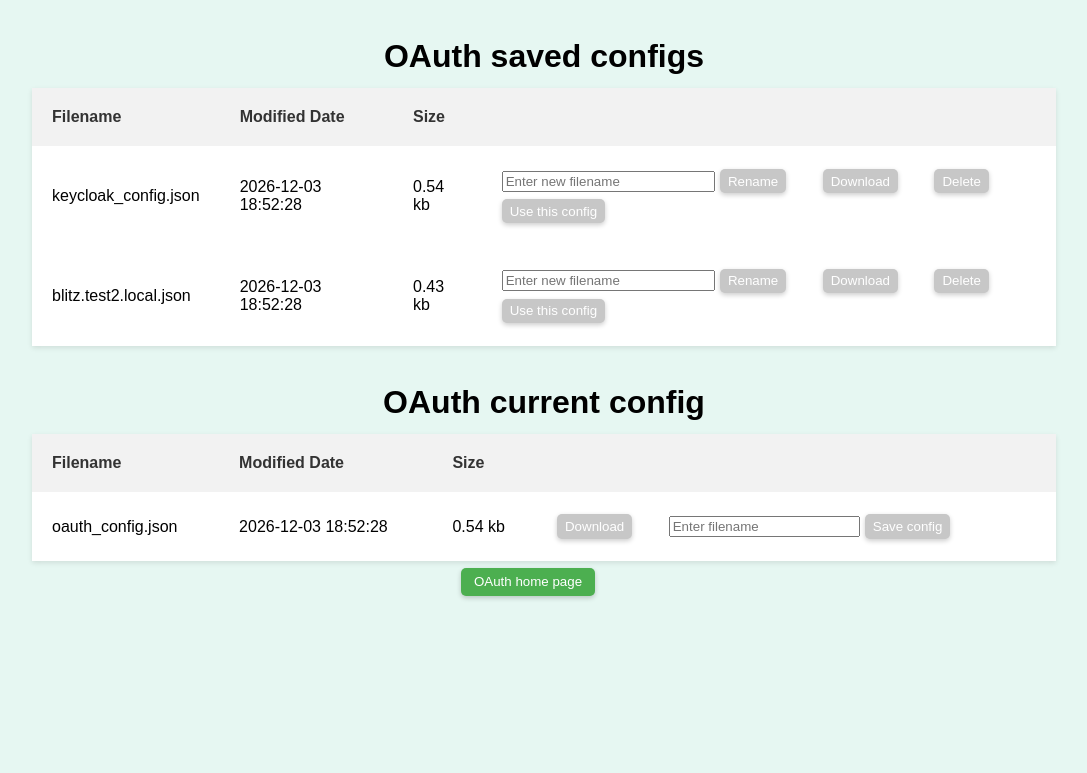
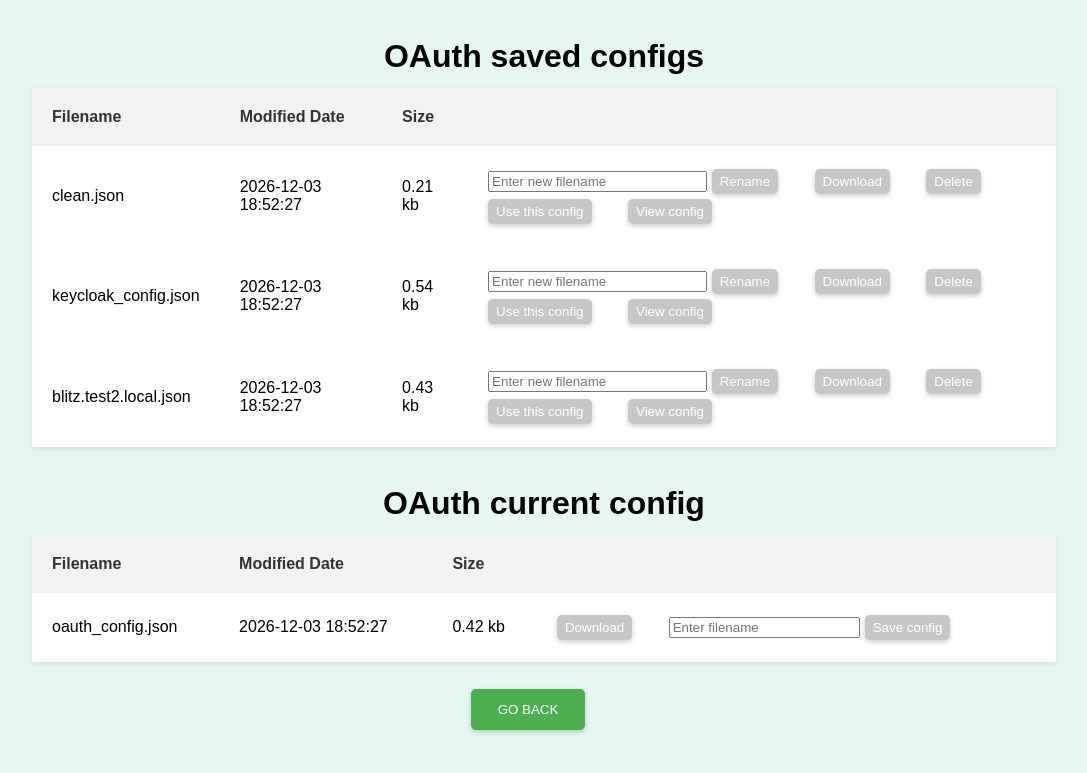
Before and after one commit to Demidovant/AuthTestApp, a Flask app: page /oauth/user_config in a window 1280 px wide. Shown: the top 773 px of the page, without its empty margins (96-1183 px from the left). Run offline with Flask 3, Linux system fonts and the light colour scheme.

Commit message:
Add save current config button, add view config button

```diff
--- a/module/oauth/oauth_endpoints.py
+++ b/module/oauth/oauth_endpoints.py
@@ -6,10 +6,10 @@ import urllib
 from urllib.parse import unquote
 
 import requests
-from flask import request, redirect, render_template, url_for, abort, make_response, send_file, jsonify
+from flask import request, redirect, render_template, url_for, send_file, jsonify
 from requests import PreparedRequest
 from werkzeug.utils import secure_filename
-from app_config.app_config import OAUTH_CONFIG_FILE, APP_NAME
+from app_config.app_config import OAUTH_CONFIG_FILE, APP_NAME, USER_OAUTH_CONFIG_FOLDER
 from module.logger import rotate_log, logger, read_log
 from module.oauth.token_handler import clear_tokens, TOKEN_FILE, TOKEN_DECODED_FILE, get_username, read_decoded_token, \
     decode_token, save_token, save_decoded_token
@@ -247,8 +247,8 @@ def register_oauth_endpoints(app):
                 return jsonify({"success": False, "error": "Missing filename"}), 400
         return redirect(url_for("oauth_user_config"))
 
-    @app.route("/oauth/config/save", methods=["POST"])
-    def oauth_save_config():
+    @app.route("/oauth/config/save_user_config", methods=["POST"])
+    def oauth_save_user_config():
         if request.method == "POST":
             data = request.get_json()
             filename = data.get("filename")
@@ -262,6 +262,20 @@ def register_oauth_endpoints(app):
                     with open(destination_file_path, 'w', encoding='utf-8') as config_file_for_save:
                         config_file_for_save.write(config_content)
                 logger.info(f"Configuration saved to {filename} successfully!")
+                return jsonify({"success": True})
+            except Exception as e:
+                logger.error(f"Error saving configuration: {e}")
+                return jsonify({"success": False, "error": str(e)}), 500
+
+    @app.route("/oauth/config/save_current_config", methods=["POST"])
+    def oauth_save_current_config():
+        if request.method == "POST":
+            data = request.get_json()
+            try:
+                destination_file_path = OAUTH_CONFIG_FILE
+                with open(destination_file_path, 'w', encoding='utf-8') as config_file_for_save:
+                    config_file_for_save.write(json.dumps(data, ensure_ascii=False, indent=4))
+                logger.info("Current configuration file saved successfully!")
                 return jsonify({"success": True})
             except Exception as e:
                 logger.error(f"Error saving configuration: {e}")
@@ -286,6 +300,18 @@ def register_oauth_endpoints(app):
             except Exception as e:
                 logger.error(f"Error saving configuration: {e}")
                 return jsonify({"success": False, "error": str(e)}), 500
+
+    @app.route("/oauth/config/view/<filename>", methods=["GET"])
+    def oauth_view_config(filename):
+        try:
+            if not filename.endswith(".json"):
+                filename = filename + ".json"
+            file_path = os.path.join(USER_OAUTH_CONFIG_FOLDER, filename)
+            with open(file_path, "r", encoding="utf-8") as config_file:
+                config_content = config_file.read()
+            return config_content, 200
+        except Exception as e:
+            return str(e), 500
 
     @app.route("/oauth/user_config")
     def oauth_user_config():
--- a/static/oauth/user_config.css
+++ b/static/oauth/user_config.css
@@ -70,9 +70,8 @@ tr:hover {
 
 
 .home-button {
-    margin-top: 0.5%;
-    margin-bottom: 0.5%;
-    padding: 0% 3%;
+    margin-top: 2em;
+    margin-bottom: 2em;
     background-color: #4CAF50; /* Зеленый цвет */
     color: white;
     border: none;
@@ -80,7 +79,7 @@ tr:hover {
     cursor: pointer;
     transition: background-color 0.3s ease; /* Плавный переход цвета */
     box-shadow: 0 2px 5px rgba(0, 0, 0, 0.2); /* Тень кнопки */
-    padding: 0.5% 1%;
+    padding: 1em 2em;
     }
 
 .new_filename {
--- a/static/oauth/user_config.js
+++ b/static/oauth/user_config.js
@@ -104,7 +104,7 @@ deleteButtons.forEach(button => {
             .then(response => response.json())
             .then(data => {
                 if (data.success) {
-        alert("File deleted successfully!");
+                    //alert("File deleted successfully!");
                     window.location.reload();
                 } else {
                     alert("Error deleting file: " + (data.error || "Please try again."));
@@ -129,7 +129,7 @@ document.getElementById('current_config_save_button').addEventListener('click',
         return;
     }
 
-  fetch("/oauth/config/save", {
+    fetch("/oauth/config/save_user_config", {
         method: "POST",
         headers: {
             "Content-Type": "application/json"
@@ -141,7 +141,7 @@ document.getElementById('current_config_save_button').addEventListener('click',
         .then(response => response.json())
         .then(data => {
             if (data.success) {
-      alert("Configuration saved successfully!");
+                //alert("Configuration saved successfully!");
                 window.location.reload();
             } else {
                 alert("Error saving configuration. Please try again.");
@@ -189,7 +189,48 @@ useButtons.forEach(button => {
             .catch(error => {
                 console.error("Error sending use request:", error);
                 alert("An error occurred. Please try again.");
-      window.location.reload();
+                indow.location.reload();
             });
     });
 });
+
+
+document.addEventListener('DOMContentLoaded', () => {
+    const viewButtons = document.querySelectorAll('.view_button[data-filename]');
+    const modal = document.getElementById('modal');
+    const closeModal = document.querySelector('.close');
+    const configContent = document.getElementById('config-content');
+
+    viewButtons.forEach(button => {
+        button.addEventListener('click', () => {
+            const filename = button.dataset.filename;
+
+            fetch(`/oauth/config/view/${filename}`)
+                .then(response => response.text())
+                .then(data => {
+//                    console.log(data)
+                    configContent.textContent = data;
+                    modal.style.display = 'block';
+                })
+                .catch(error => {
+                    console.error('Error fetching config:', error);
+                });
+        });
+    });
+
+    closeModal.addEventListener('click', () => {
+        modal.style.display = 'none';
+    });
+
+    document.addEventListener('keydown', (event) => {
+        if (event.key === 'Escape') {
+            modal.style.display = 'none';
+        }
+    });
+
+    window.addEventListener('click', (event) => {
+        if (event.target === modal) {
+            modal.style.display = 'none';
+        }
+    });
+});
--- a/templates/oauth/index.html
+++ b/templates/oauth/index.html
@@ -15,9 +15,9 @@
         <div class="topper">
             <!-- <img id="logo" src="logo.png" alt="AuthTestApp"> -->
             <!-- <h1 id="appname">{{ app_name }}</h1> -->
-
+            <button class="button" id="save_current_config_button" type="button">Save current config</button>
             <button class="button" id="manage_configs_button" type="button">Manage configs</button>
-            <button class="button" id="clean_button" type="button">Clean</button>
+            <button class="button" id="clean_button" type="button">Clear log</button>
         </div>
         <div class="form-group">
             <label for="authorization_endpoint">Authorization endpoint</label>
--- a/templates/oauth/user_config.html
+++ b/templates/oauth/user_config.html
@@ -25,10 +25,18 @@
             <button class="button download_button" id="download_button" data-filename="{{ file['filename'] }}">Download</button>
             <button class="button delete_button" data-filename="{{ file['filename'] }}">Delete</button>
             <button class="button use_button" data-filename="{{ file['filename'] }}">Use this config</button>
+            <button class="button view_button" data-filename="{{ file['filename'] }}">View config</button>
         </td>
     </tr>
     {% endfor %}
 </table>
+
+<div id="modal" class="modal" style="display: none;">
+    <div class="modal-content">
+        <span class="close">&times;</span>
+        <pre id="config-content"></pre>
+    </div>
+</div>
 
 <h1>OAuth current config</h1>
 
@@ -55,7 +63,7 @@
 
 
 <div class="home-button-container">
-    <button class="button home-button" id="home_button" type="button">OAuth home page</button>
+    <button class="button home-button" id="home_button" type="button">GO BACK</button>
 </div>
 <script src="{{ url_for('static', filename='oauth/user_config.js') }}"></script>
 </body>
```
Also changed, not shown: other parts of static/oauth/user_config.css (+46 -0 lines), app_config/oauth/oauth_config.json (+7 -7 lines), static/oauth/index.js (+46 -0 lines), user_config/oauth/clean.json (added, +10 -0 lines), app_config/app_config.py (line endings or trailing spaces), 2 other files. Lines whose indentation alone changed are shown as unchanged.
